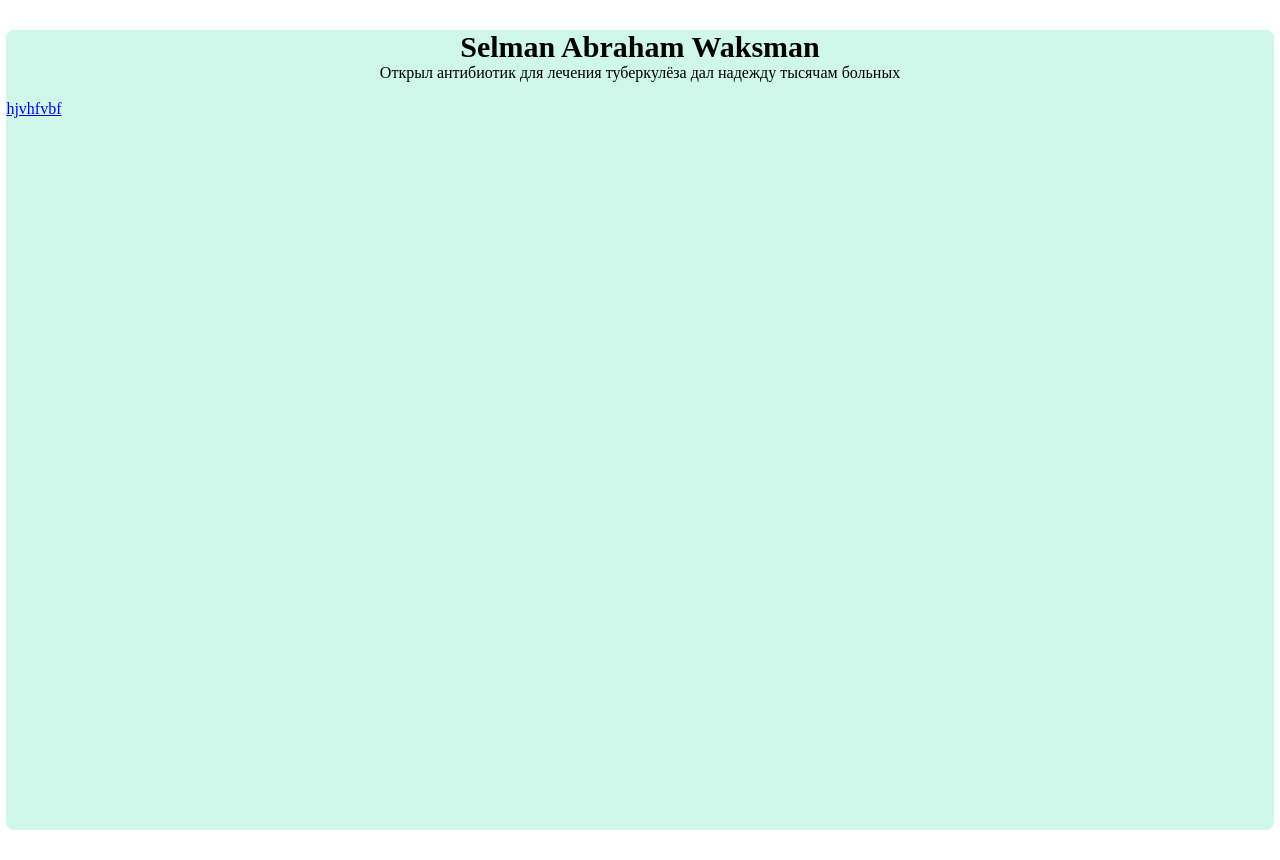
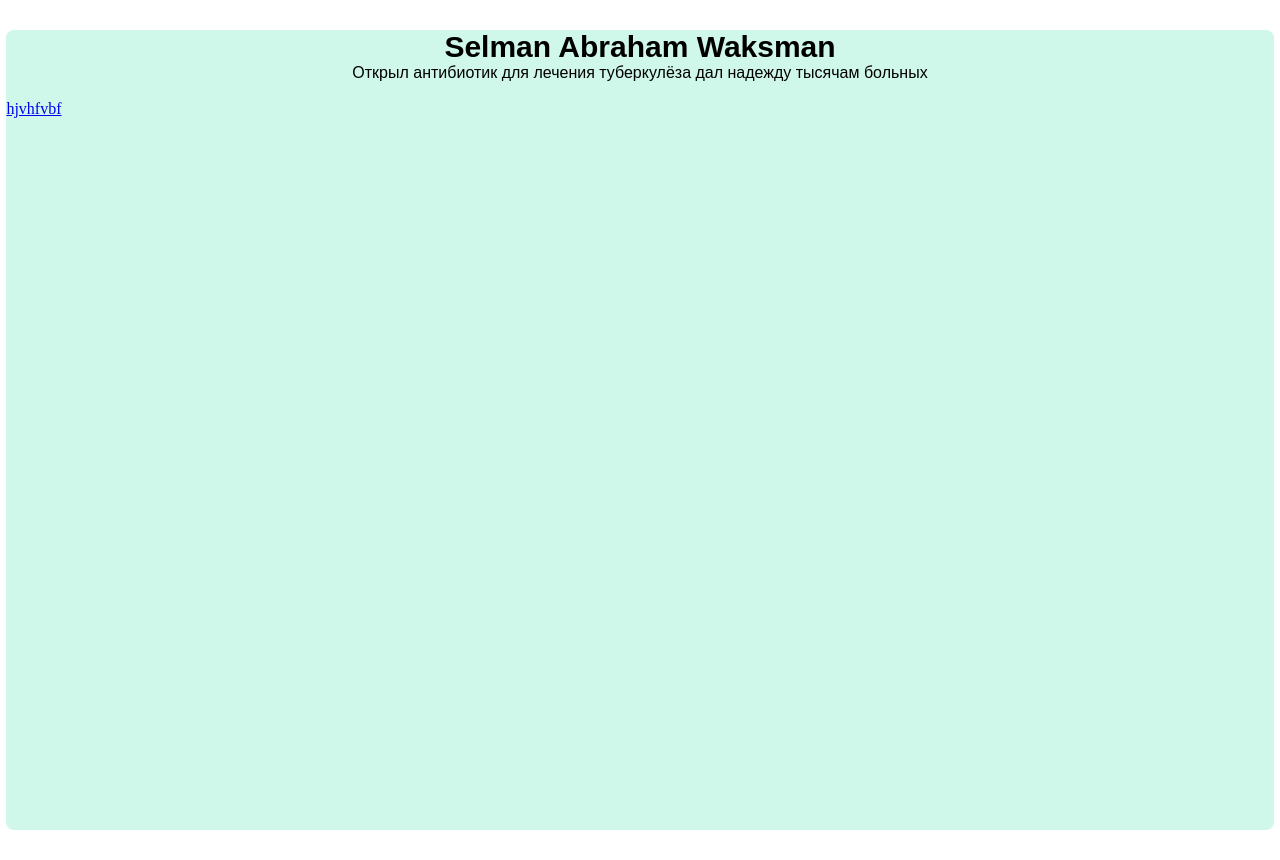
Before and after one commit to Masha1100/TributePage, a plain HTML site: page index.html in a window 1280 px wide. Drawn offline with Linux system fonts and the light colour scheme.

Commit message:
new google fonts

```diff
--- a/main.css
+++ b/main.css
@@ -14,8 +14,11 @@
 
 #title{
   text-align: center;
+  font-family: 'Montserrat', sans-serif;
+  font-family: 'Montserrat Alternates', sans-serif;
 }
 
 h1 {
   font-size: 30px;
+  font-weight: bold;
 }
```
